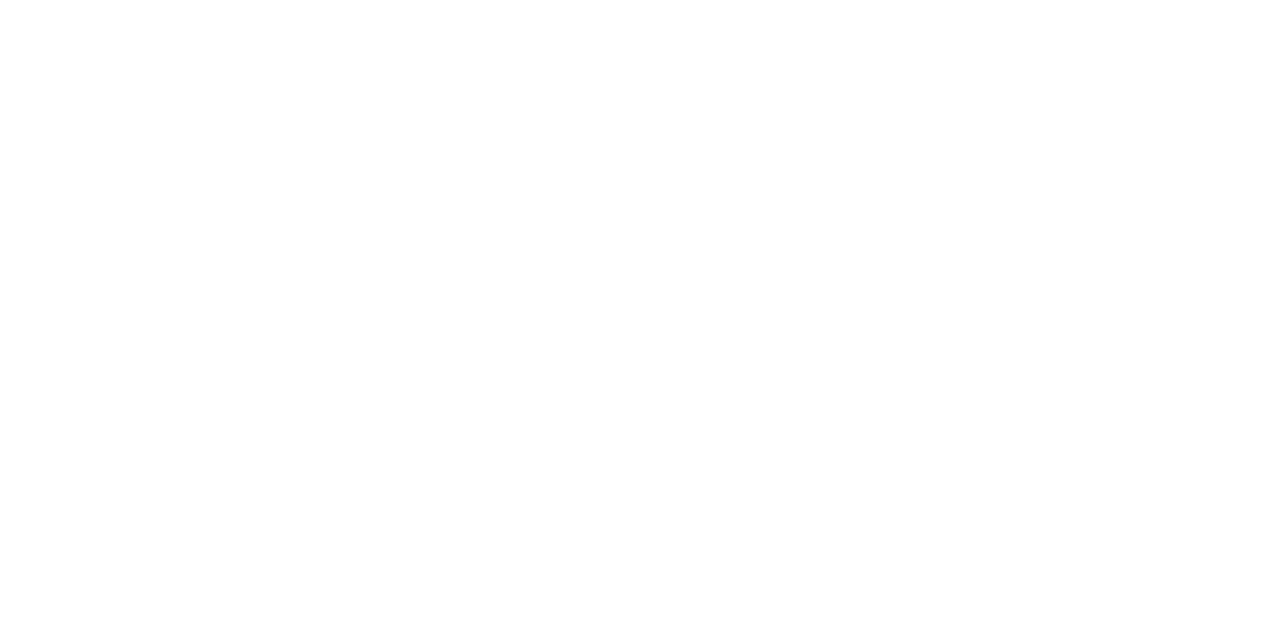
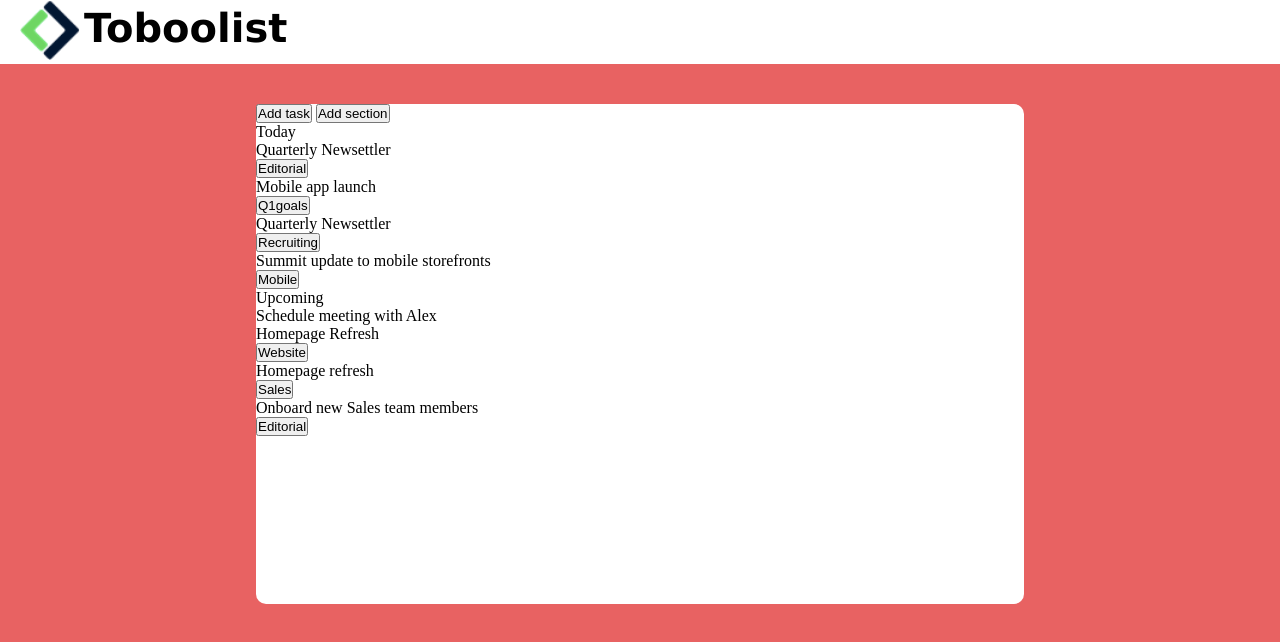
Before and after one commit to WILLIAMFINOCCHIARO/html-css-toboolist, a plain HTML site: page index.html in a window 1280 px wide. Drawn offline with Linux system fonts and the light colour scheme.

Commit message:
insert header

```diff
--- a/css/style.css
+++ b/css/style.css
@@ -0,0 +1,54 @@
+/* settings css and page*/
+* {
+  margin: 0;
+  padding: 0;
+  box-sizing: border-box;
+}
+/* /setting css and page*/
+
+/* start layout */
+body {
+  background-color:rgba(221, 14, 14, 0.651);
+}
+
+.container {
+  margin:40px auto;
+  width: 60%;
+  height: 500px;
+  background-color: white;
+  border-radius: 10px;
+}
+
+/* /layout */
+
+/* start header */
+header {
+  background-color: white;
+
+}
+/* /header */
+
+/* start logo */
+.logo>img {
+  height: 60px;
+  margin-left: 20px;
+}
+.logo {
+  display: inline-block;
+}
+
+/* /logo */
+/* start title */
+h1 {
+  font-size: 40px;
+  font-weight: 900;
+  font-family:Verdana, Geneva, Tahoma, sans-serif;
+}
+
+.title {
+  display: inline-block;
+  vertical-align:top;
+  margin-top: 5px;
+}
+
+/* /title */
--- a/index.html
+++ b/index.html
@@ -9,21 +9,53 @@
 </head>
 <body>
   <!-- start head -->
-  <head>
+  <header>
+    <div class="logo">
+      <img src="img/Logo.png" alt="logo Boolean">
+     </div>
+    <div class="title">
+      <h1>Toboolist</h1>
+    </div>
 
-  </head>
+  </header>
   <!-- / head -->
   <!-- start main -->
+ <div class="container">
   <main>
-
-
-  </main>
+    <!-- twoinitialbutton -->
+    <div class="initbutton">
+     <button>Add task</button>
+     <button>Add section</button>
+    </div>
+    <!-- /initalbutton -->
+    <!-- start Today -->
+    <div class="today">
+      <span>Today</span>
+      <div> Quarterly Newsettler</div>
+      <button>Editorial</button>
+      <div>Mobile app launch</div>
+      <button>Q1goals</button>
+      <div> Quarterly Newsettler</div>
+      <button>Recruiting</button>
+      <div>Summit update to mobile storefronts</div>
+      <button>Mobile</button>
+    </div>
+    <!-- /Today -->
+    <!-- start Upcoming -->
+    <div class="upcoming">
+      <span>Upcoming</span>
+      <div> Schedule meeting with Alex</div>
+      <div> Homepage Refresh</div>
+      <button>Website</button>
+      <div> Homepage refresh</div>
+      <button>Sales</button>
+      <div> Onboard new Sales team members</div>
+      <button>Editorial</button>
+    </div>
+    <!-- /Upcoming -->
+   </main>
+  </div>
+  </div>
   <!-- /main -->
-  <!-- start footer -->
-  <footer>
-
-  </footer>
-  <!-- / footer -->
-
 </body>
 </html>
```
